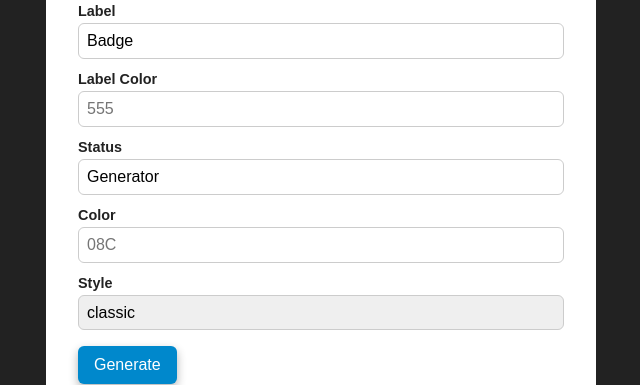
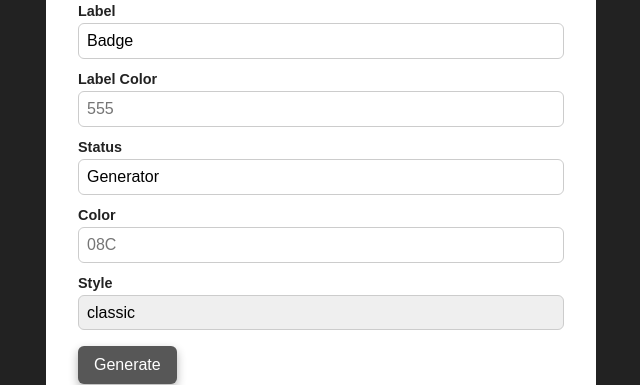
Before and after one commit to adonix-org/badges, a website: page public/index.html in a window 1280 px wide. Shown: the part 415-800 px from the top of the page, without its empty margins (319-959 px from the left). Drawn offline with Linux system fonts and the light colour scheme.

Commit message:
sonarqube

```diff
--- a/public/index.css
+++ b/public/index.css
@@ -61,7 +61,7 @@ button {
     padding: 10px 16px;
     font-size: 1rem;
     border: none;
-    background: #0088cc;
+    background: #575757;
     color: white;
     border-radius: 6px;
     flex: 0 0 auto;
@@ -90,7 +90,7 @@ button {
 }
 
 .generate:hover {
-    background: #0077bb;
+    background: #474747;
 }
 
 .generate:active {
```
